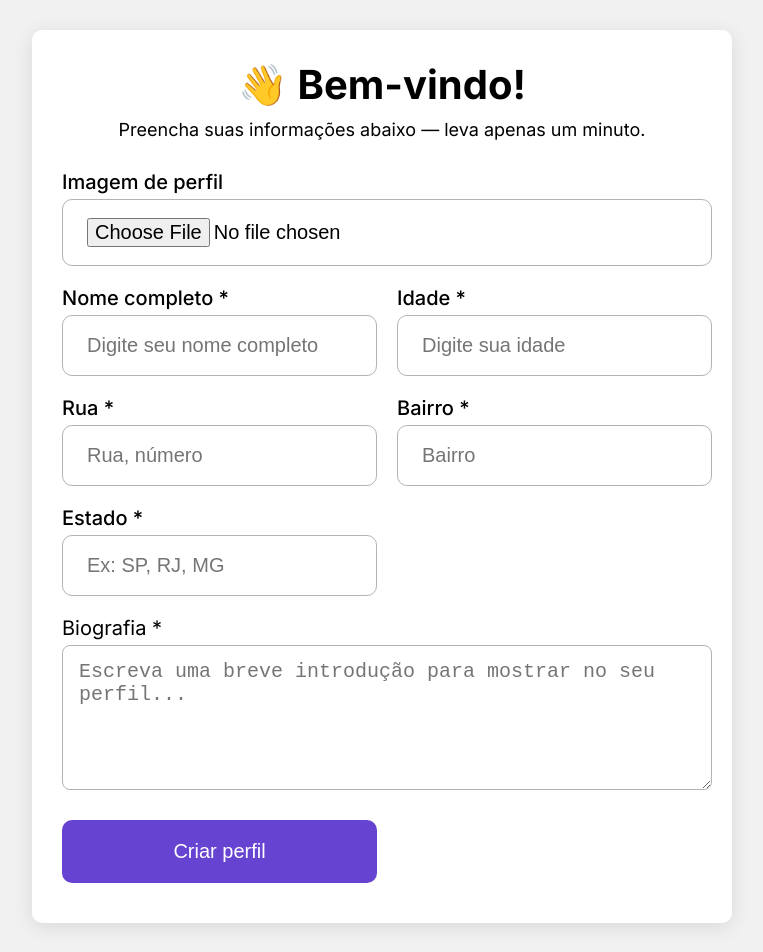
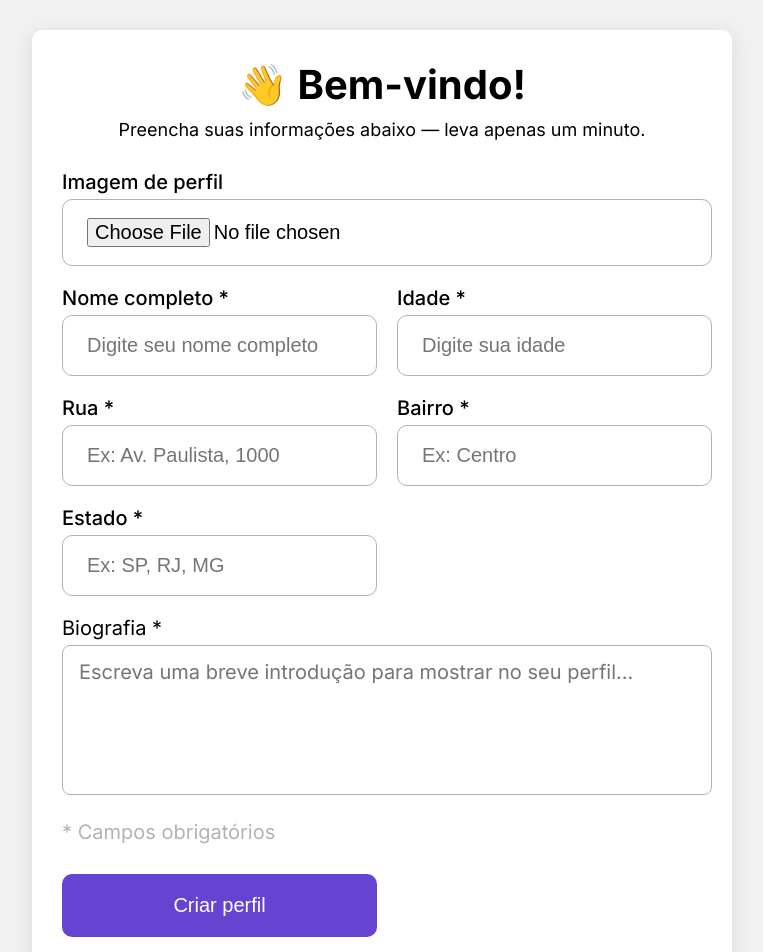
Before and after one commit to Fransuelton/test-sync360, a Vue app in the folder frontend/: page / in a window 1280 px wide. Shown: the top 952 px of the page, without its empty margins (258-1021 px from the left). Built offline with nearby package versions, Linux system fonts and the light colour scheme.

Commit message:
🐛 fix: enhance form validation and update placeholder texts; add required fields notice

```diff
--- a/frontend/src/views/welcome/WelcomeView.vue
+++ b/frontend/src/views/welcome/WelcomeView.vue
@@ -9,9 +9,8 @@ const router = useRouter();
 const { success, error } = useToast();
 const { setPageTitle, setStatusTitle } = usePageTitle();
 
-// Definir título da página
 onMounted(() => {
-  setPageTitle('welcome');
+  setPageTitle("welcome");
 });
 
 const formData = ref({
@@ -32,14 +31,24 @@ const handleImageUpload = (file) => {
 };
 
 const submitForm = async () => {
-  if (!formData.value.fullName || !formData.value.age) {
-    error("Campos obrigatórios", "Por favor, preencha nome completo e idade");
+  if (
+    !formData.value.fullName ||
+    !formData.value.age ||
+    !formData.value.street ||
+    !formData.value.neighborhood ||
+    !formData.value.state ||
+    !formData.value.biography
+  ) {
+    error(
+      "Campos obrigatórios",
+      "Por favor, preencha todos os campos obrigatórios para continuar."
+    );
     return;
   }
 
   try {
     isSubmitting.value = true;
-    setStatusTitle('welcome', 'saving', 'Criando perfil');
+    setStatusTitle("welcome", "saving", "Criando perfil");
 
     let requestBody;
     let headers = {};
@@ -74,7 +83,7 @@ const submitForm = async () => {
     const data = await response.json();
 
     if (response.ok) {
-      setStatusTitle('welcome', 'success', 'Perfil criado');
+      setStatusTitle("welcome", "success", "Perfil criado");
       success("Perfil criado!", "Seu perfil foi criado com sucesso");
 
       formData.value = {
@@ -87,25 +96,24 @@ const submitForm = async () => {
         profileImageFile: null,
       };
 
-      // Aguardar um pouco antes de redirecionar para mostrar o toast
       setTimeout(() => {
         router.push("/profile");
       }, 1000);
     } else {
       const errorMessage = data.message || "Erro ao criar perfil";
-      setStatusTitle('welcome', 'error', 'Falha no cadastro');
+      setStatusTitle("welcome", "error", "Falha no cadastro");
       error("Erro no cadastro", errorMessage);
       console.error("Erro ao criar perfil:", data);
     }
   } catch (err) {
-    setStatusTitle('welcome', 'error', 'Erro de conexão');
+    setStatusTitle("welcome", "error", "Erro de conexão");
     error("Erro de conexão", "Não foi possível conectar com o servidor");
     console.error("Erro na requisição:", err);
   } finally {
     isSubmitting.value = false;
-    // Restaurar título original após 3 segundos
+
     setTimeout(() => {
-      setPageTitle('welcome');
+      setPageTitle("welcome");
     }, 3000);
   }
 };
@@ -144,14 +152,14 @@ const submitForm = async () => {
         <Input
           labelTitle="Rua *"
           name="street"
-          placeholder="Rua, número"
+          placeholder="Ex: Av. Paulista, 1000"
           :required="true"
           v-model="formData.street"
         />
         <Input
           labelTitle="Bairro *"
           name="neighborhood"
-          placeholder="Bairro"
+          placeholder="Ex: Centro"
           :required="true"
           v-model="formData.neighborhood"
         />
@@ -174,7 +182,9 @@ const submitForm = async () => {
             class="textarea"
             v-model="formData.biography"
           ></textarea>
+          <p class="required-fields">* Campos obrigatórios</p>
         </div>
+
         <Button
           :title="isSubmitting ? 'Criando perfil...' : 'Criar perfil'"
           @click="submitForm"
@@ -236,6 +246,14 @@ const submitForm = async () => {
   padding: 1.4rem 1.6rem;
   border: 0.1rem solid var(--aux-text-color);
   font-size: var(--default-font-size);
+  font-family: "Inter", sans-serif;
+  resize: none;
+}
+
+.required-fields {
+  font-size: var(--default-font-size);
+  color: var(--aux-text-color);
+  margin-top: 2rem;
 }
 
 /* Tablet - 768px+ */
@@ -256,11 +274,11 @@ const submitForm = async () => {
   }
 
   .form-card-wrapper .form .textarea-wrapper {
-    grid-column: 1 / -1; /* Biografia ocupa toda a largura */
+    grid-column: 1 / -1;
   }
 
   .form-card-wrapper .form > div:first-child {
-    grid-column: 1 / -1; /* Upload de imagem ocupa toda a largura */
+    grid-column: 1 / -1;
   }
 }
 
```
